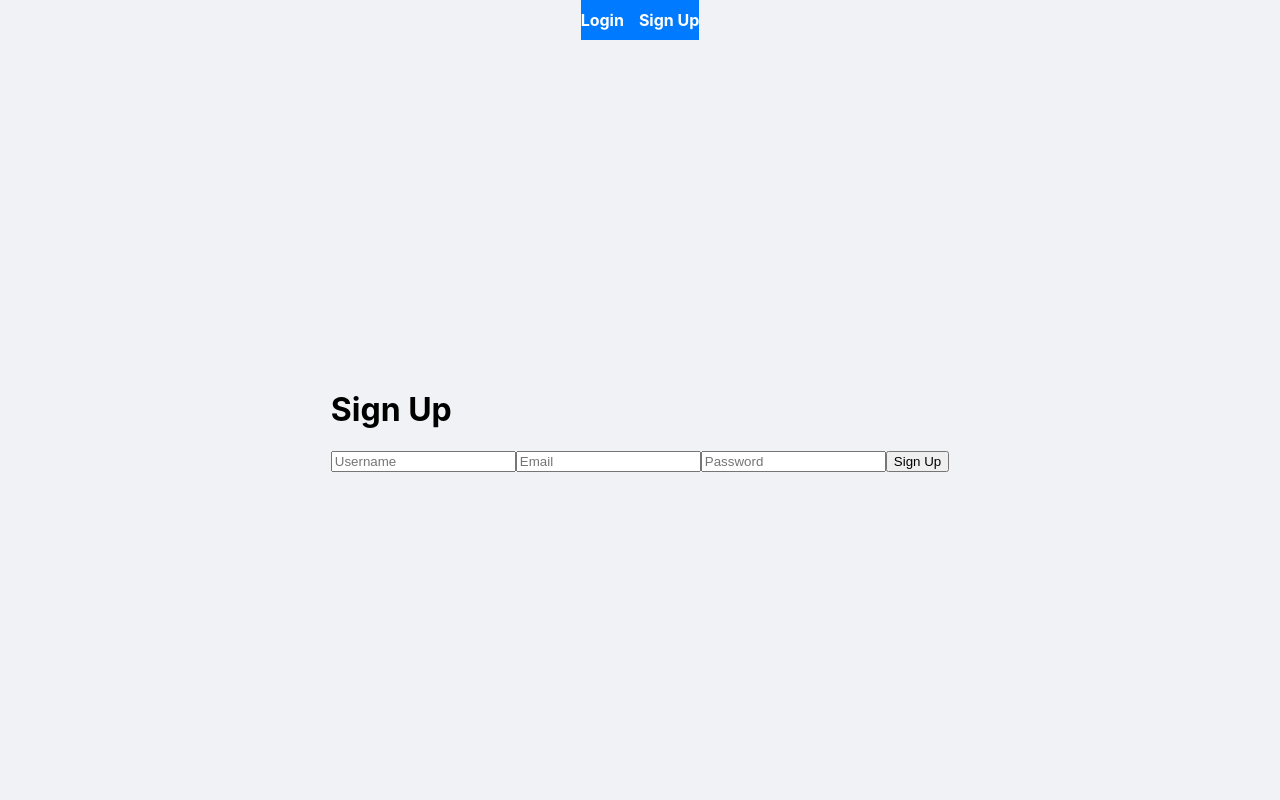
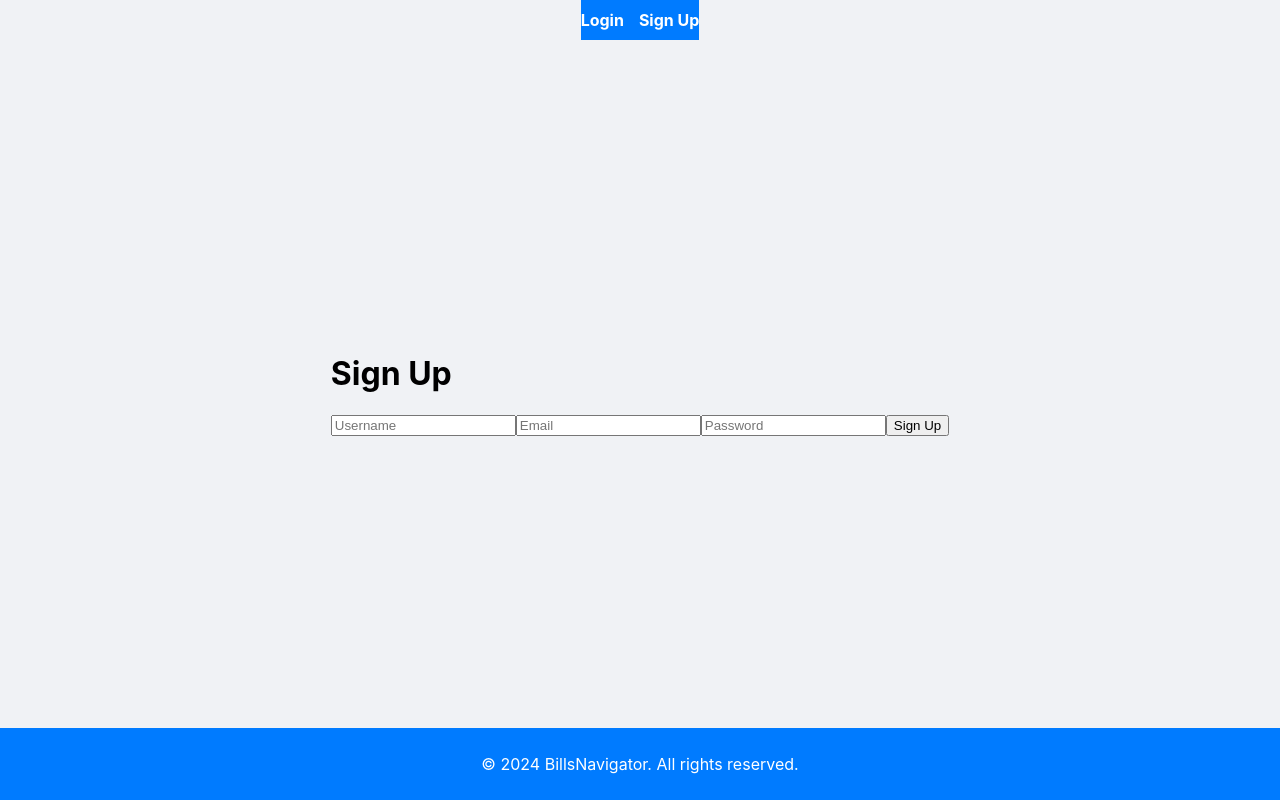
Before and after one commit to EngAhmedMahjoub/BillsNavigator, a React (Create React App) app: page /auth/signup in a window 1280 px wide. Built offline with nearby package versions, Linux system fonts and the light colour scheme.

Commit message:
add footer to auth page

```diff
--- a/src/components/AuthPage.js
+++ b/src/components/AuthPage.js
@@ -4,6 +4,7 @@ import SignUp from './SignUp';
 import Login from './Login';
 import './AuthPage.css';
 import Header from './Header';
+import Footer from './Footer';
 
 const AuthPage = () => {
   return (
@@ -17,6 +18,7 @@ const AuthPage = () => {
           <Route path="signup" element={<SignUp />} />
         </Routes>
       </div>
+      <Footer />
     </div>
   );
 };
--- /dev/null
+++ b/src/components/Footer.css
@@ -0,0 +1,7 @@
+.footer {
+    background-color: #007bff;
+    padding: 10px 0;
+    color: #ffffff;
+    text-align: center;
+    width: 100%;
+  }
--- /dev/null
+++ b/src/components/Footer.js
@@ -0,0 +1,12 @@
+import React from 'react';
+import './Footer.css';
+
+const Footer = () => {
+  return (
+    <footer className="footer">
+      <p>&copy; {new Date().getFullYear()} BillsNavigator. All rights reserved.</p>
+    </footer>
+  );
+};
+
+export default Footer;
```
